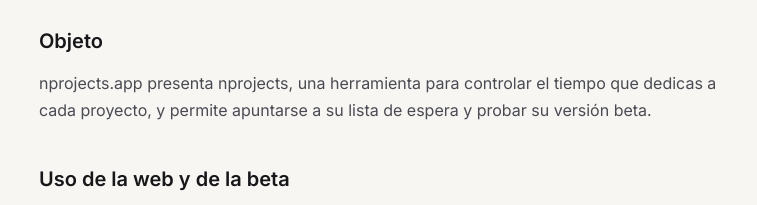
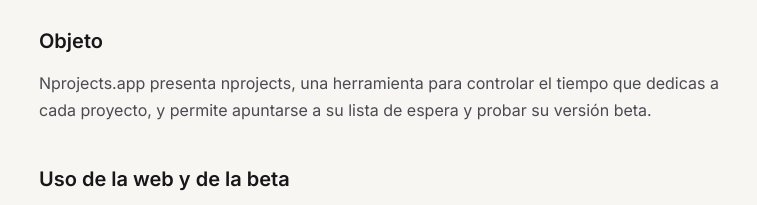
Before and after one commit to estebancalvobayarri/malabar, a plain HTML site: page aviso-legal/index.html in a window 1280 px wide. Shown: the part 463-668 px from the top of the page, 245-1002 px from the left. Drawn offline with Linux system fonts and the light colour scheme.

Commit message:
Aviso legal: «Nprojects.app» con mayúscula al abrir frase (#31)
Claude-Session: https://claude.ai/code/session_01NjNeR2KwWFidPPW63aUnx6

Co-authored-by: Claude <noreply@anthropic.com>

```diff
--- a/aviso-legal/index.html
+++ b/aviso-legal/index.html
@@ -35,7 +35,7 @@
   </ul>
 
   <h2>Objeto</h2>
-  <p>nprojects.app presenta nprojects, una herramienta para controlar el tiempo que dedicas a cada proyecto, y permite apuntarse a su lista de espera y probar su versión beta.</p>
+  <p>Nprojects.app presenta nprojects, una herramienta para controlar el tiempo que dedicas a cada proyecto, y permite apuntarse a su lista de espera y probar su versión beta.</p>
 
   <h2>Uso de la web y de la beta</h2>
   <p>Al usar la web te comprometes a hacerlo de forma lícita y a no intentar dañarla ni acceder a partes no públicas. La versión beta se ofrece gratis, tal cual, para probarla: puede tener errores o cambiar sin previo aviso. Tus datos se guardan en tu propio navegador, así que te recomendamos hacer copias de seguridad desde <em>Ajustes</em>.</p>
```
